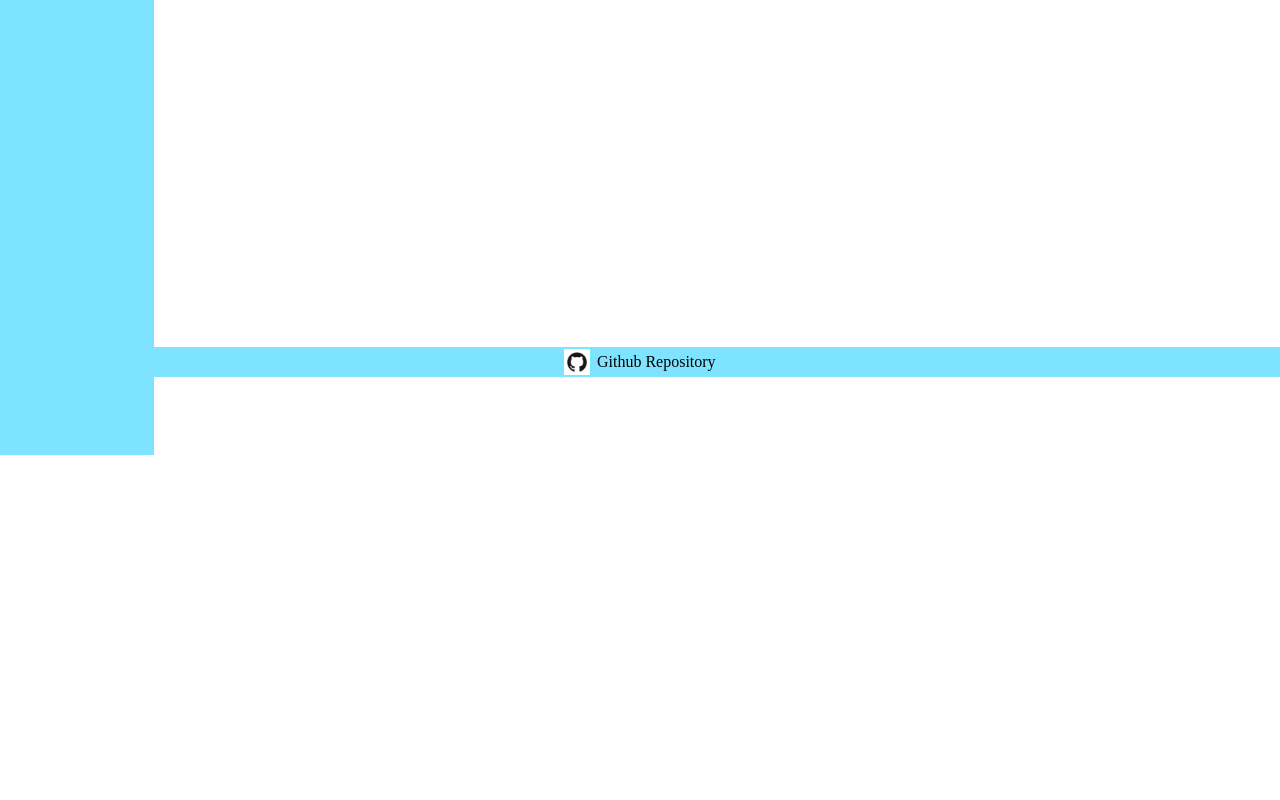
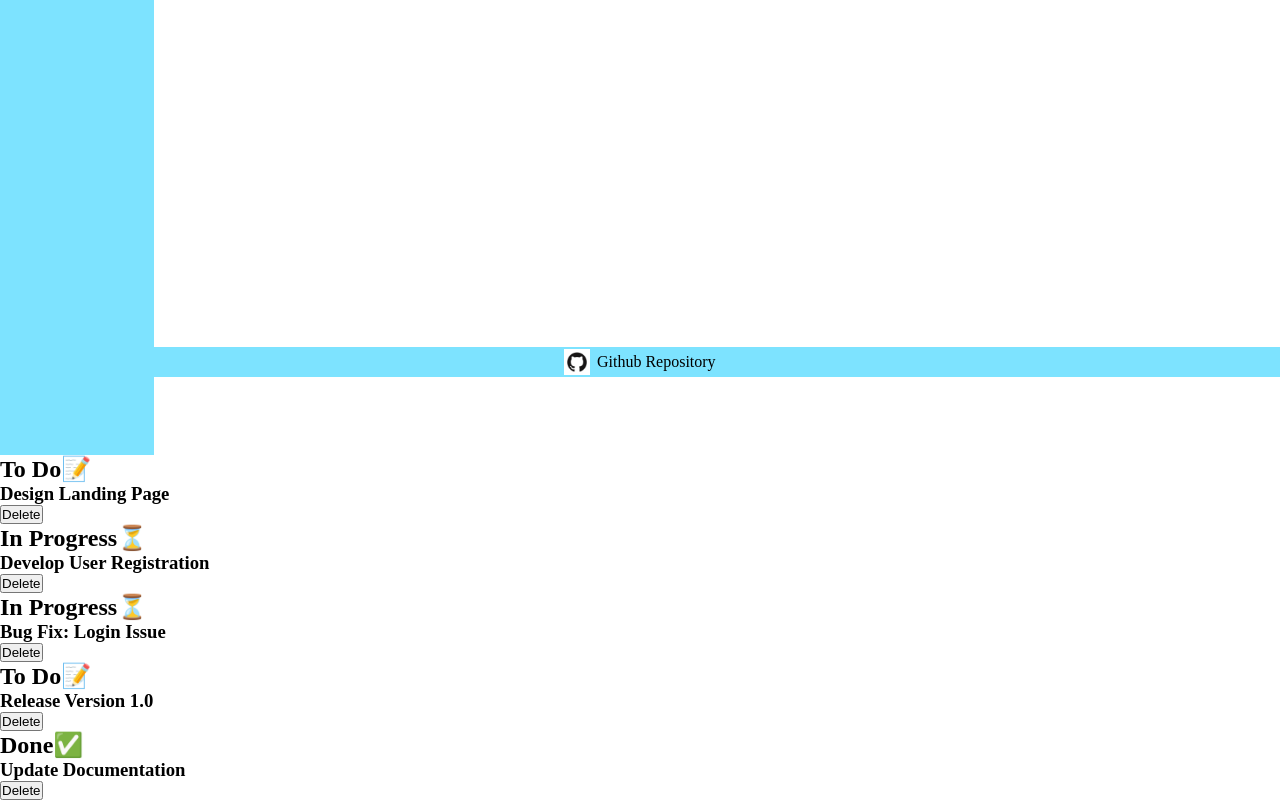
Before and after one commit to Pari12007/Kanban-Borad, a React (Vite) app in the folder Kanban-Board/: page / in a window 1280 px wide. Shown: the part 423-1223 px from the top of the page. Before the commit the page ends 878 px from the top, so only its background shows below. Built offline with nearby package versions, Linux system fonts and the light colour scheme.

Commit message:
Progress

```diff
--- a/Kanban-Board/package.json
+++ b/Kanban-Board/package.json
@@ -11,7 +11,8 @@
   },
   "dependencies": {
     "react": "^19.2.0",
-    "react-dom": "^19.2.0"
+    "react-dom": "^19.2.0",
+    "react-router-dom": "^7.11.0"
   },
   "devDependencies": {
     "@eslint/js": "^9.39.1",
--- a/Kanban-Board/src/App.css
+++ b/Kanban-Board/src/App.css
@@ -57,3 +57,7 @@
 .sidebar p {
  padding: 10px;
 }
+
+.NotFound {
+    width: 50vw;
+}
--- a/Kanban-Board/src/App.jsx
+++ b/Kanban-Board/src/App.jsx
@@ -2,17 +2,31 @@ import './App.css'
 import Navbar from "./components/Navbar";
 import Footer from "./components/Footer";
 import Sidebar from "./components/Sidebar";
+import Dashboard from "./pages/Dashboard";
+import About from "./pages/About";
+import NotFound from "./pages/NotFound";
+import ItemDetails from "./pages/ItemDetails"
+import { Routes, Route } from "react-router-dom"
 
 function App() {
     return (
-    <>
 
-    <div className = "HomePage">
+
+    <div className = "App">
     <Navbar />
      <Sidebar />
      <Footer />
-    </div>
-    </>
+
+     <Routes>
+<Route path="/" element={<Dashboard />}/>
+<Route path="/about" element ={<About />} />
+<Route path="/itemDetails" elemet={<ItemDetails/>}/>
+<Route path= "*" element={<NotFound />} />
+     </Routes>
+
+   </div>
+
+
   )
 }
 
--- /dev/null
+++ b/Kanban-Board/src/components/List.jsx
@@ -0,0 +1,81 @@
+import ListItems from "./ListItem"
+import { useState } from "react"
+
+const listArrays = [
+  {
+    id: "1",
+    title: "Design Landing Page",
+    "description": "Create a visually appealing landing page for the website.",
+    "assignee": "Mary Davis",
+    "status": "To Do",
+    "priority": "High",
+    "createdDate": "2023-09-15",
+    "dueDate": "2023-09-30"
+  },
+  {
+    "id": "2",
+    title: "Develop User Registration",
+    "description": "Implement user registration functionality with email verification.",
+    "assignee": "Jane Smith",
+    "status": "In Progress",
+    "priority": "Medium",
+    "createdDate": "2023-09-16",
+    "dueDate": "2023-10-10"
+  },
+  {
+    "id": "3",
+    "title": "Bug Fix: Login Issue",
+    "description": "Investigate and fix the login problem reported by users.",
+    "assignee": "Mark Johnson",
+    "status": "In Progress",
+    "priority": "High",
+    "createdDate": "2023-09-17",
+    "dueDate": "2023-09-25"
+  },
+  {
+    "id": "4",
+    "title": "Release Version 1.0",
+    "description": "Prepare for the release of the first version of the application.",
+    "assignee": "Sarah Brown",
+    "status": "To Do",
+    "priority": "High",
+    "createdDate": "2023-09-18",
+    "dueDate": "2023-10-05"
+  },
+  {
+    "id": "5",
+    "title": "Update Documentation",
+    "description": "Update user documentation with the latest features and changes.",
+    "assignee": "David Wilson",
+    "status": "Done",
+    "priority": "Low",
+    "createdDate": "2023-09-19",
+    "dueDate": "2023-09-30"
+  }
+]
+
+function List (){
+
+    const [list, setList] = useState(listArrays)
+
+    const handleDelete = (id) => {
+        setList(list.filter((lists) => lists.id !== id))
+    }
+
+    return (
+      <>
+      <div className="list">
+        {list.map((lists) =>(
+            <ListItems lists={lists} handleDelete={handleDelete} />
+
+        ))}
+
+
+      </div>
+      </>
+
+
+    )
+}
+
+export default List
--- /dev/null
+++ b/Kanban-Board/src/components/ListItem.jsx
@@ -0,0 +1,24 @@
+function ListItem ({lists, handleDelete}){
+
+
+    return (
+        <div>
+         <h2>{lists.status}
+            <span>{lists.status === "Done" ? "✅"
+            : lists.status === "To Do" ? "📝"
+            : lists.status === "In Progress" ? "⏳"
+            : ""}
+            </span>
+        </h2>
+
+        <h3>{lists.title}</h3>
+
+
+            <button onClick={()=> handleDelete(lists.id)}>Delete</button>
+
+            </div>
+    )
+
+}
+
+export default ListItem;
--- a/Kanban-Board/src/main.jsx
+++ b/Kanban-Board/src/main.jsx
@@ -1,9 +1,13 @@
 import { StrictMode } from 'react'
 import { createRoot } from 'react-dom/client'
 import App from './App.jsx'
+import {BrowserRouter} from "react-router-dom"
 
 createRoot(document.getElementById('root')).render(
   <StrictMode>
-    <App />
+    <BrowserRouter>
+      <App />
+    </BrowserRouter>
+
   </StrictMode>,
 )
--- /dev/null
+++ b/Kanban-Board/src/pages/About.jsx
@@ -0,0 +1,17 @@
+function About (){
+    return (
+        <div>
+           <img/>
+           <img />
+           <p>Pari</p>
+           <a>github link</a>
+           <p>Martina</p>
+           <a>githiblink</a>
+           <h2>Kanban Board Project</h2>
+           <p>Descriptionnnnnn</p>
+
+        </div>
+    )
+}
+
+export default About;
--- /dev/null
+++ b/Kanban-Board/src/pages/Dashboard.jsx
@@ -0,0 +1,11 @@
+import List from "../components/List";
+
+function Dashboard (){
+    return (
+        <div>
+<List />
+        </div>
+    )
+}
+
+export default Dashboard
--- /dev/null
+++ b/Kanban-Board/src/pages/ItemDetails.jsx
@@ -0,0 +1,8 @@
+function ItemDetails (){
+    return (
+        <div>
+        </div>
+    )
+}
+
+export default ItemDetails;
--- /dev/null
+++ b/Kanban-Board/src/pages/NotFound.jsx
@@ -0,0 +1,10 @@
+import NotFoundImg from "../assets/404.jpg"
+function NotFound (){
+    return (
+        <div>
+<img src={NotFoundImg} alt="not found image" className = "NotFound"/>
+        </div>
+    )
+}
+
+export default NotFound;
```
Also changed, not shown: Kanban-Board/src/assets/404.jpg (added), 1 other file (tests, documents, lock files or other folders).
